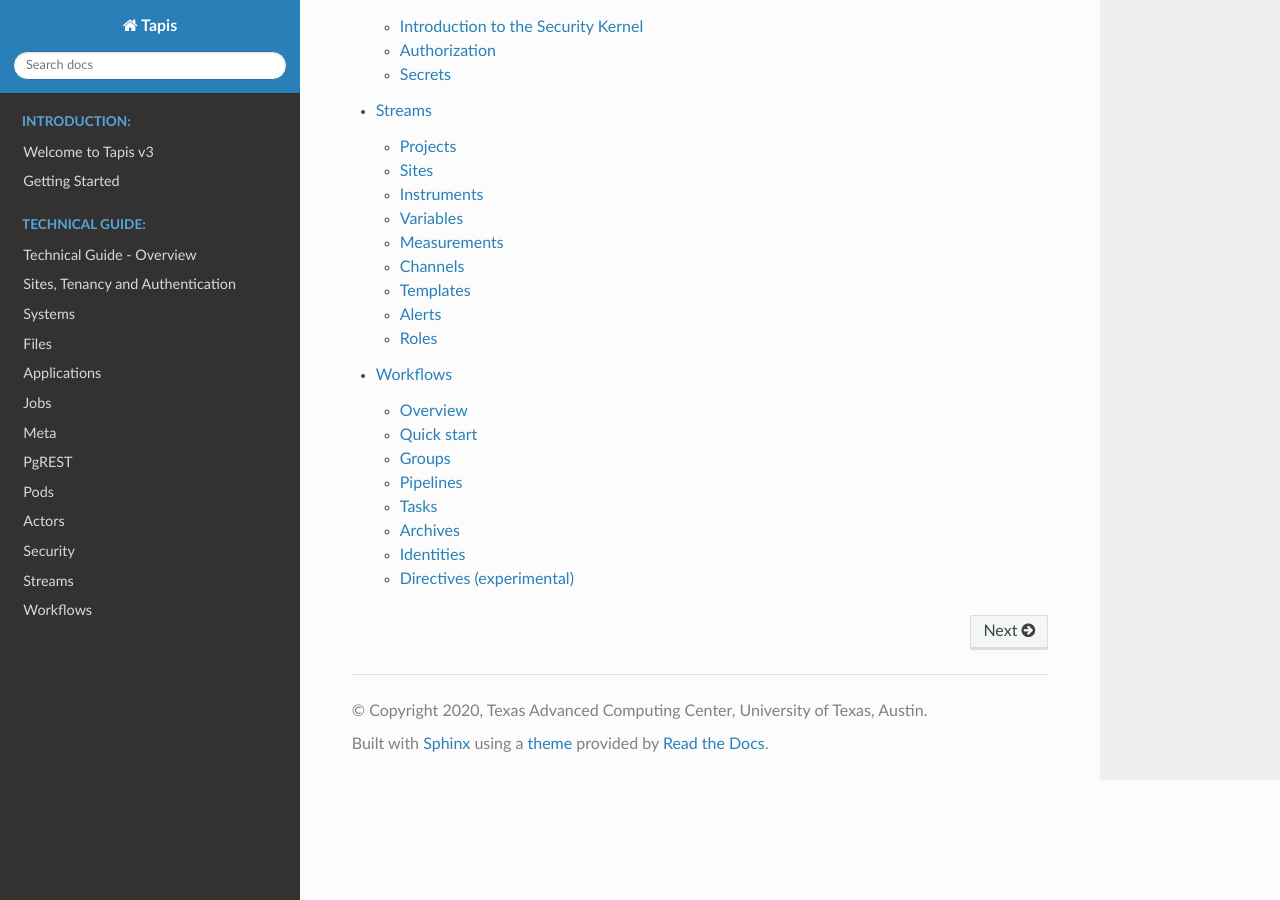
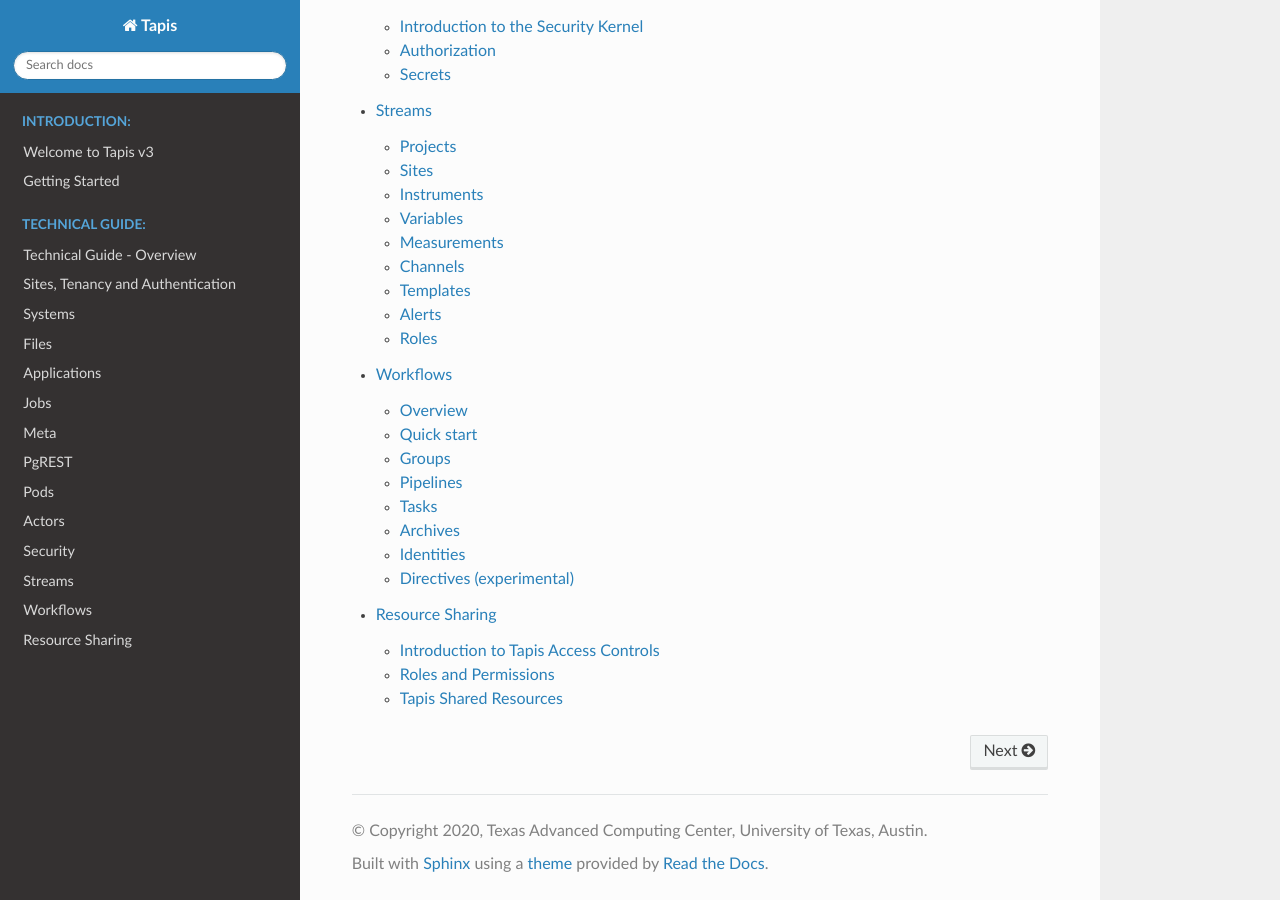
Before and after one commit to tapis-project/documentation, a Sphinx documentation site: the page built from source/contents.rst, in a window 1280 px wide and 900 px high, scrolled down 2905 px. Built offline with Sphinx 7.4.7 and the Read the Docs theme 2.0.0, drawn with Linux system fonts in a browser that asks for light colours; some of the changed lines change nothing that is shown.

Commit message:
Resource Sharing

```diff
--- a/source/contents.rst
+++ b/source/contents.rst
@@ -31,3 +31,4 @@
    technical/security
    technical/streams
    technical/workflows
+   technical/sharing
--- a/source/technical/index.rst
+++ b/source/technical/index.rst
@@ -16,3 +16,4 @@
 - :doc:`actors`: Execute containerized functions ("actors") in response to events or other messages.
 - :doc:`security`: Securing the digital assets comprising your project.
 - :doc:`workflows`: Create and execute workflows in the Tapis ecosystem.
+- :doc:`sharing`: Sharing Tapis resources with colleagues.
--- /dev/null
+++ b/source/technical/sharing.rst
@@ -0,0 +1,159 @@
+..
+    Comment: Heirarchy of headers will now be!
+    1: ### over and under
+    2: === under
+    3: --- under
+    4: ^^^ under
+    5: ~~~ under
+
+.. _sharing:
+
+################
+Resource Sharing
+################
+
+.. raw:: html
+
+    <style> .red {color:#FF4136; font-weight:bold; font-size:20px} </style>
+
+.. role:: red
+
+
+----
+
+Introduction to Tapis Access Controls
+=====================================
+
+Tapis users define resources such as systems, applications, files, streams, functions and workflows.  These resources can be used to generate other resources, such as job, workflow and function outputs.  The ability to share resources greatly extends their utility and, in general, the usefulness of Tapis.  On the other hand, users need to safeguard their data by controlling access to resources.  To facilitate both sharing and access control, Tapis provides two built-in authorization mechanisms.
+
+The first facility is implemented using *roles and permissions*.  These controls operate at a low level of abstraction and apply to the individual Tapis resources to which they are associated.  The second facility, *Tapis shared resources* (or simply *shared resources*), operate at a higher level of abstraction by authorizing complex actions in Tapis.  Such actions include running jobs, which authorizes access to an application, execution and archive system.  In this case, the granting of a single share affects multiple Tapis resources.  We explore both roles/permissions and shared resources in the following sections.
+
+Roles and Permissions
+=====================
+
+The Security Kernel (SK) implements a distributed, role-based access control (RBAC) facility_ in which users are assigned roles that limit or allow access to resources.  At its most basic, a role is simply a named entity with an owner.  Tenant administrators can manage roles in their tenant and Tapis services can manage roles in any tenant.  Typically, services only create roles in the administrative tenant at a site_ (each site defines a restricted administrative tenant for that site).
+
+By assigning roles to users access to specific resources can be controlled.  Tapis supports user-based_ APIs that check if a user has a certain role.  Service and other software that performs these checks determines what membership or non-membership in a role means.
+
+To make managing user authorizations more flexible and convenient, a role can contain zero or more other roles.  The contained role is the *child* of the containing role.  A child role can have any number of *parents*, that is, be contained in any number of other roles.  When checking whether a user has been assigned a particular role, SK APIs check whether the user has that role directly or any of its parent roles.  When a user is assigned a role, the user is also implicitly assigned all the children of that role.
+
+In addition, roles can contain *permissions*, which are case-sensitive strings that follow the format defined by Apache Shiro_.  The permission-creation_ API adds a permission to a role. The permission-checking_ API takes a required permission and determines if a user has a matching permission in any of its roles.
+
+Below are examples of permissions enforced by the Tapis Systems service.  The first permission allows read/write access to *system1* in the *MyTenant* tenant.  A user assigned a role that contains this permission would have access to *system1*.  Similarly, the second permission allows its assignees to create, read, write and delete any system in the *MyTenant* tenant.
+
+::
+
+    system:MyTenant:read,write:system1
+    system:MyTenant:create,read,write,delete:*
+
+For convenience, each user is automatically assigned a default role that is implicitly created by Tapis.  Assigning a permission to a user really means adding the permission to the user's default role.
+
+Implementations of Roles and Permissions
+----------------------------------------
+
+- Systems-rbac_
+- Applications-rbac_
+- Files-rbac_
+- Streams-rbac_
+- Actors-rbac_
+
+
+..  _facility: https://tapis-project.github.io/live-docs/?service=SK#tag/role
+
+..  _site: https://tapis.readthedocs.io/en/latest/technical/authentication.html#sites-tenancy-and-authentication
+
+..  _user-based: https://tapis-project.github.io/live-docs/?service=SK#tag/user
+
+..  _Shiro: https://shiro.apache.org/permissions.html
+
+..  _permission-creation: https://tapis-project.github.io/live-docs/?service=SK#tag/role/operation/addRolePermission
+
+..  _permission-checking: https://tapis-project.github.io/live-docs/?service=SK#tag/user/operation/isPermitted
+
+..  _Systems-rbac: https://tapis-project.github.io/live-docs/?service=Systems#tag/Permissions
+
+..  _Applications-rbac: https://tapis-project.github.io/live-docs/?service=Apps#tag/Permissions
+
+..  _Files-rbac: https://tapis-project.github.io/live-docs/?service=Files#tag/Permissions
+
+..  _Streams-rbac: https://tapis-project.github.io/live-docs/?service=Streams#tag/Roles
+
+..  _Actors-rbac: https://tapis-project.github.io/live-docs/?service=Actors#tag/Permissions
+
+
+
+Tapis Shared Resources
+======================
+
+The roles and permissions discussed in the last section allow fine-grained authorization to Tapis resources, such as to systems or applications.  Although the semantics of a role or permission can authorize access to multiple resources of the same type, they cannot easily authorize access to all the resources encountered in a complex workflow such as job execution.  To get a deeper understanding of the challenge, let's look at the authorizations needed to run a job.  As job progresses, these Tapis authorizations are needed:
+
+#. Read access to the application definition.
+#. Read access to the execution system definition.
+#. Read access to each job input's storage system.
+#. Read access to each job input's file path or object ID.
+#. Read/write access to the execution system's input, output and application staging directories.
+#. Read access to the job's archive system definition.
+#. Write access to the job's archive system's archive path.
+
+If a user simply wants to share an application with another user so that the latter can execute the application, many individual role or permission grants would have to be in place across multiple services.
+
+To solve this problem, *Tapis sharing* grants access to all resources needed to perform an action.  Tapis sharing defines a *context* in which Tapis authorization is implicitly granted to users performing an action.  This context can span multiple services.  For example, if a file is shared with a user, then access to Tapis system on which the file resides is implicitly granted when the user attempts access through the Files service.
+
+An important aspect of sharing is that implicit access applies within a certain context and does not apply outside of that context.  In the case of a shared file, for instance, read access to the required system definition is only valid when accessing that file through the Files API.  If the user tries to access the system definition directly through the Systems API, the request will be rejected as unauthorized (assuming no other authorizations apply).
+
+Another characteristic of sharing is that implicit authorizations apply only to Tapis resources.  In the file sharing scenario, the system definition that is part of the shared context is an artifact defined within and under the complete control of Tapis.  Tapis is the controlling agent.  Access to the file itself, however, is ultimately under the control of the file system on which the file resides, such as a Posix file system.  Tapis sharing has no effect on authorizations enforced by external systems.  For example, a user could share a file in their home directory, but unless a grantee already has Posix access to that file, requests to access it will be denied by the operating system.
+
+In addition to sharing resources with individual users, Tapis sharing also supports granting public access to resources.  The *public-grantee* access designation allows all users in a tenant access to the shared resource.  Where supported, the *public-grantee-no-authn* access designation grants access to all users, even users that have not authenticated with Tapis.  See individual service documentation for details on public access support.
+
+Shared Application Contexts (SACs)
+----------------------------------
+
+The concept of a *Shared Application Context (SAC)* recognizes that applications run in the context of a Tapis job.  This context is leveraged by multiple, cooperating services that to allow implicit access to resources .  Specifically, users are able to access systems and files to which they have not been given explicit Tapis permission when they run in a SAC.
+
+Specifically, when a job runs in a SAC services skip Tapis authorization checking on **resources explicitly referenced in the application definition**.  Important characteristics of a SAC are:
+
+1. The SAC-aware services are Systems, Applications, Jobs and Files.
+    a) These services know when they are running in a SAC and how to alter their behavior.
+2. SAC-aware services skip Tapis authorization only during Job execution of a shared application.
+    a) Users are not conferred any special privileges on application-referenced resources outside of job execution.
+    b) Relaxed authorization checking applies only to systems and files referenced in the application definition.
+3. SSH authentication to a host is not affected by SAC processing.
+    a) The Tapis system definition still determines the credentials used to login to a host.
+    b) The host operating system still authorizes access to host resources.
+4. File system and object store authorization is not affected by SAC processing.
+    a) The authenticated user is still authorized by the actual persistent storage systems.
+
+A user can share an application with another user and the Tapis file and system resources referenced in the application definition are also implicitly shared.  This implicit sharing is implemented by simply not performing Tapis authorization checks on these resources (and only these resources).  The underlying operating systems' and persistent storage systems' authentication and authorization mechanisms are unchanged, so users have no more low-level access than they would otherwise.  We simply remove Tapis access constraints only *during job execution*.
+
+SAC-Eligible Attributes
+^^^^^^^^^^^^^^^^^^^^^^^
+
+The following attributes of application definitions are SAC-eligible, meaning that implicit access to the resources they designate can be granted to jobs running in a SAC.
+
+#. execSystemId
+#. execSystemExecDir
+#. execSystemInputDir
+#. execSystemOutputDir
+#. archiveSystemId
+#. archiveSystemDir
+#. fileInputs sourceUrl
+#. fileInputs targetPath
+
+If an execution system, for instance, is specified in a shared application definition, and that *system is not overridden in the job submission request*, then jobs running in a SAC will be granted implicit access to the system's definition.  The same goes for the other SAC-eligible attributes:  If their values are specified in the application and those values are not overridden when a job is submitted, Tapis implicitly grants access to the designated resource.
+
+Implementations of Tapis Sharing
+^^^^^^^^^^^^^^^^^^^^^^^^^^^^^^^^
+
+- Systems-Sharing_
+- Applications-Sharing_
+- Files-Sharing_
+- Jobs-Sharing_
+
+
+..  _Systems-Sharing: https://tapis-project.github.io/live-docs/?service=Systems#tag/Sharing
+
+..  _Applications-Sharing: https://tapis-project.github.io/live-docs/?service=Apps#tag/Sharing
+
+..  _Files-Sharing: https://tapis-project.github.io/live-docs/?service=Files#tag/Sharing
+
+..  _Jobs-Sharing: https://tapis-project.github.io/live-docs/?service=Jobs#tag/share
```
